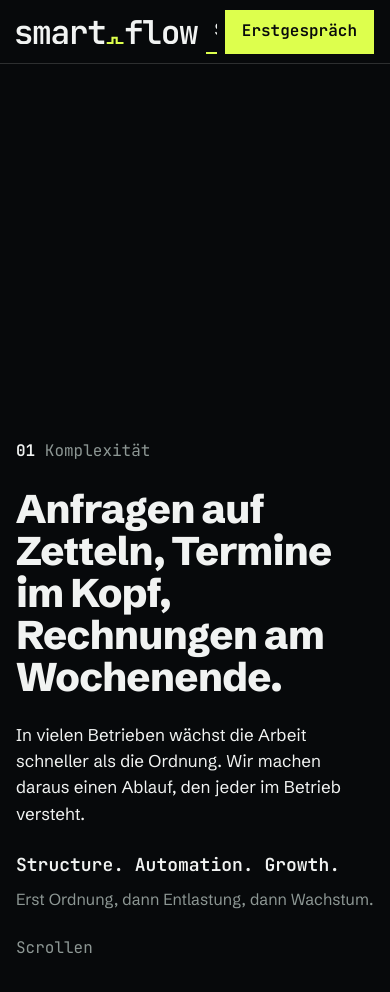
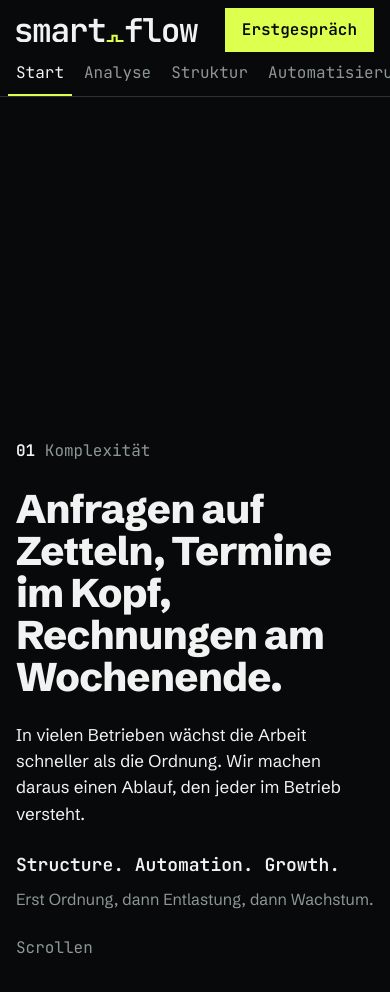
Before and after one commit to Smart-Flow-Bayern/SmartFlowWebsiteV5, a Next.js app: page / in a window 390 px wide. Shown: the top 992 px of the page. Built offline with nearby package versions, Linux system fonts and the light colour scheme.

Commit message:
fix(nav): Szenen-Links unter 720 px in eigener, seitlich scrollbarer Zeile, Marke bis 320 px passend

```diff
--- a/app/globals.css
+++ b/app/globals.css
@@ -356,13 +356,22 @@ h2 {
       display: none;
     }
 
+    /* Zwei Zeilen: Marke und CTA oben, die Szenen-Links darunter einzeilig und seitlich scrollbar. */
     .nav-bar {
-      gap: 8px;
-      padding: 0 16px;
+      flex-wrap: wrap;
+      justify-content: space-between;
+      column-gap: 8px;
+      row-gap: 0;
+      height: auto;
+      padding: 8px 16px 0;
     }
 
     .nav-scenes {
+      order: 3;
+      flex-basis: 100%;
       justify-content: flex-start;
+      margin: 0 -16px;
+      padding: 0 8px;
     }
 
     .nav-scene {
@@ -370,7 +379,13 @@ h2 {
     }
   }
 
+  /* Marke und CTA müssen bis 320 px nebeneinander passen. */
   @media (max-width: 389px) {
+    .nav-brand svg {
+      width: 128px;
+      height: auto;
+    }
+
     .nav-cta {
       padding: 0 12px;
     }
```
